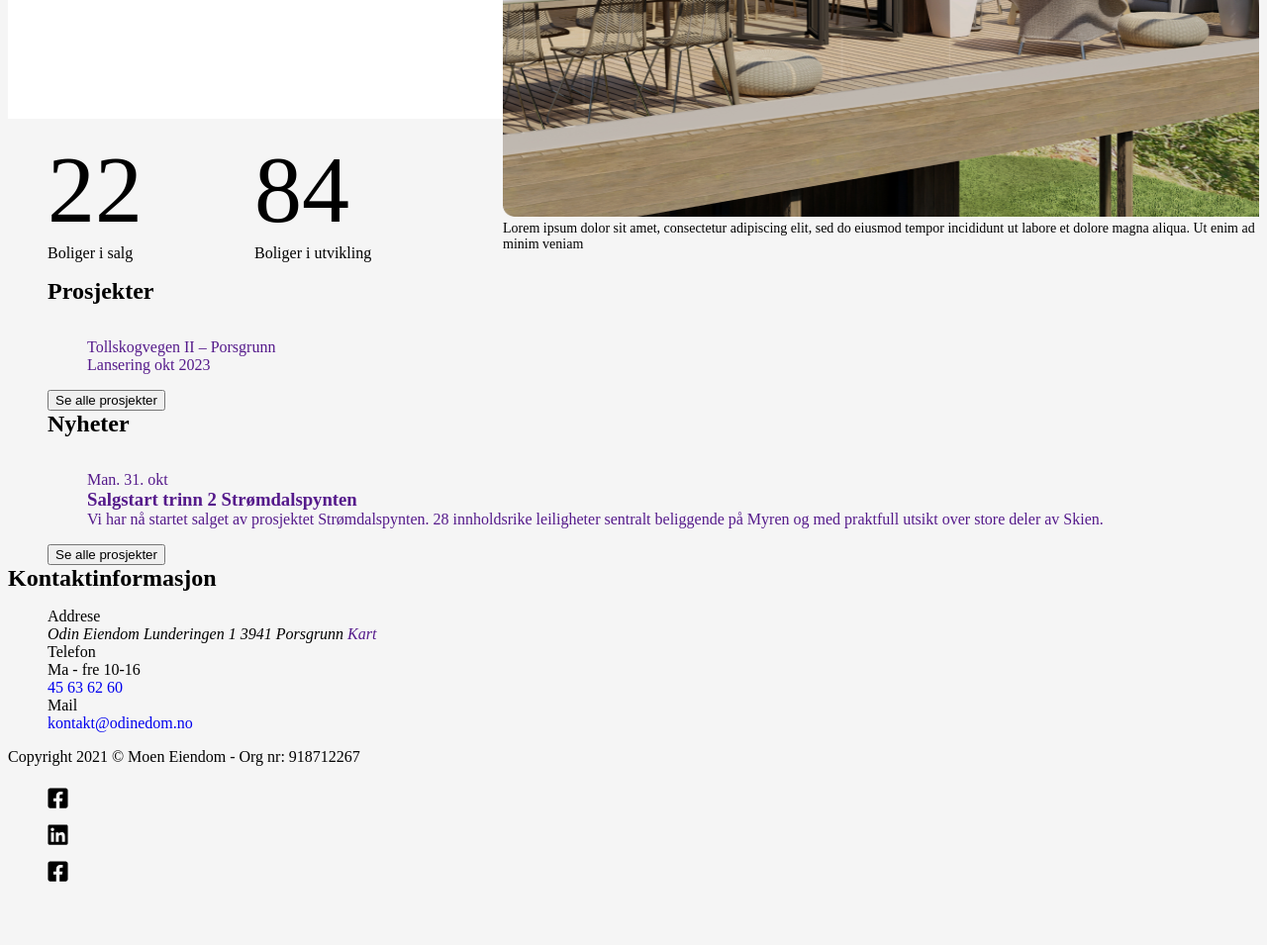
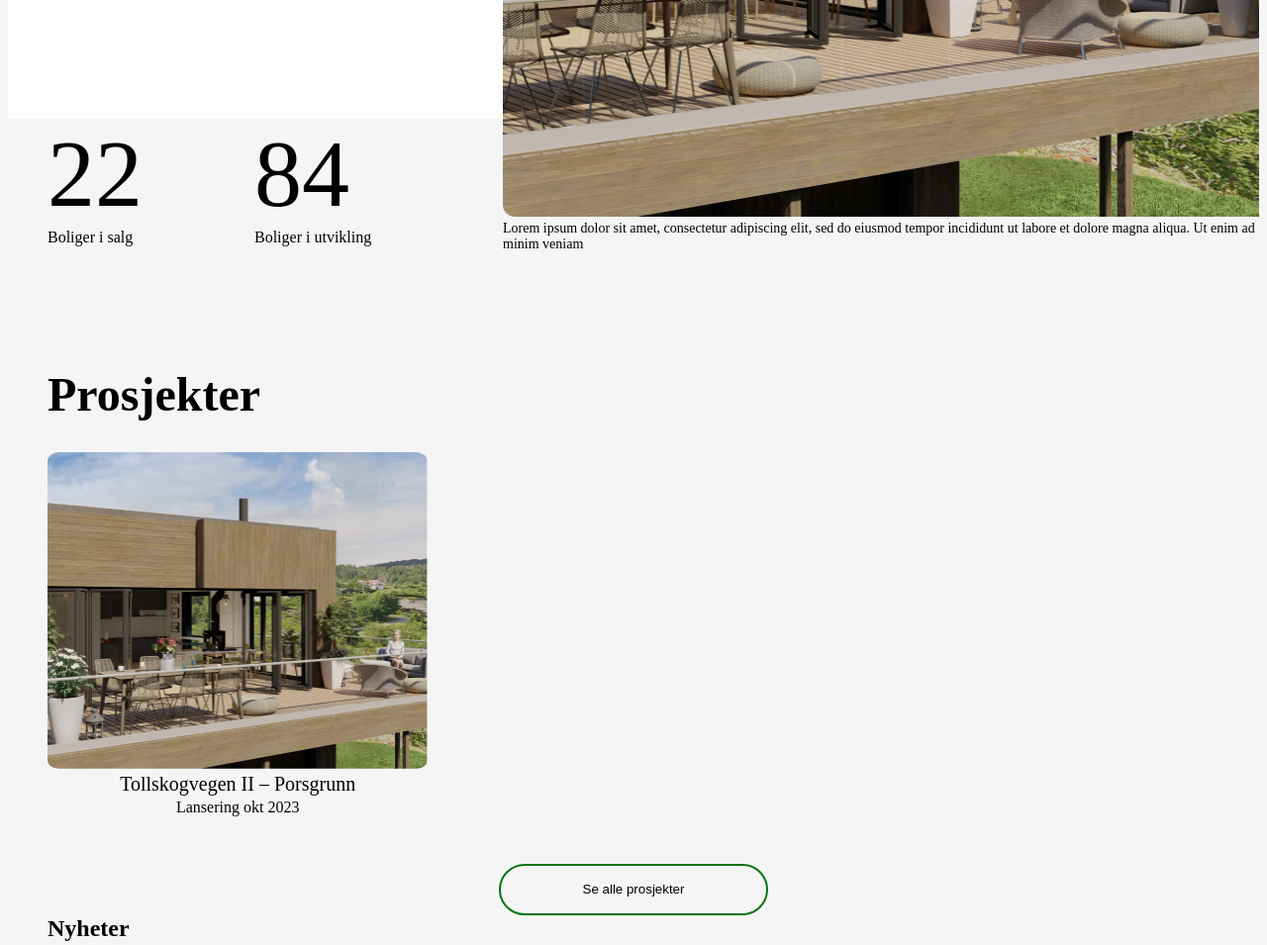
Before and after one commit to yeliseyeva/Odin, a plain HTML site: page index.html in a window 1280 px wide. Shown: the part 640-1595 px from the top of the page at 99% size. Before the commit the page ends 1557 px from the top, so only its background shows below. Drawn offline with Linux system fonts and the light colour scheme.

Commit message:
projects
stoped on button

```diff
--- a/css/base.css
+++ b/css/base.css
@@ -10,6 +10,7 @@ h1, h2, h3, h4, h5, h6, p{
 
 a{
     text-decoration: none;
+    color: black;
 }
 
 img{
@@ -17,3 +18,7 @@ img{
     width: 100%;
     height: auto;
 }
+ ul{
+    margin: 0;
+    padding: 0;
+}
--- a/css/styles.css
+++ b/css/styles.css
@@ -1,5 +1,10 @@
 body{
     background-color: #F5F5F5;
+}
+
+.second-title{
+    font-size: 48px;
+    font-weight: 900;
 }
 
 .visually-hidden{
@@ -107,7 +112,7 @@ body{
 }
 
 .housing{
-
+    padding-bottom: 122px;
 }
 
 .housing-list{
@@ -126,3 +131,45 @@ body{
 
     font-size: 96px;
 }
+
+.projects-list{
+    padding-bottom: 48px;
+}
+
+.project-item{
+    width: 384.33;
+    margin-top: 31px;
+}
+
+.projects-img{
+    width: 384.33px;
+    height: 319.79px;
+    border-radius: 3%;
+}
+
+.project-name{
+    font-size: 20px;
+    margin-bottom: 3px;
+    font-weight: 400;
+    width: 384.33px;
+    text-align: center;
+
+}
+
+.project-date{
+    font-size: 16px;
+    font-weight: 400;
+    width: 384.33px;
+    text-align: center;
+}
+
+.projects-button{
+    display: block;
+    margin: auto;
+    width: 272px;
+    height: 52px;
+
+    border: 2px solid #087313;
+    border-radius: 60px;
+    background-color: #F5F5F5;
+}
--- a/index.html
+++ b/index.html
@@ -46,7 +46,7 @@
 
     </div>
 
-    <div class="housing">
+    <div class="housing conteiner">
         <h2 class="visually-hidden">Boliger</h2>
         <ul class="list housing-list">
             <li class="housing-item">
@@ -58,18 +58,18 @@
           </ul>
     </div>
 
-    <div class="conteiner projects">
+    <div class="conteiner projects-conteiner">
       <h2 class="second-title">Prosjekter</h2>
       <ul class="projects-list list">
-        <li class="projects-item">
-          <a href="" class="projects-link">
-            <img src="" alt="" class="projects-img" />
+        <li class="project-item">
+          <a href="" class="project-link">
+            <img src="./img/project1.png" alt="house" class="projects-img" />
             <p class="project-name">Tollskogvegen II – Porsgrunn</p>
             <p class="project-date">Lansering okt 2023</p>
           </a>
         </li>
       </ul>
-      <button class="button">Se alle prosjekter <span></span></button>
+      <button class="projects-button">Se alle prosjekter <span></span></button>
     </div>
     <div class="conteiner news">
       <h2 class="second-header">Nyheter</h2>
```
Also changed, not shown: img/project1.png (added).
